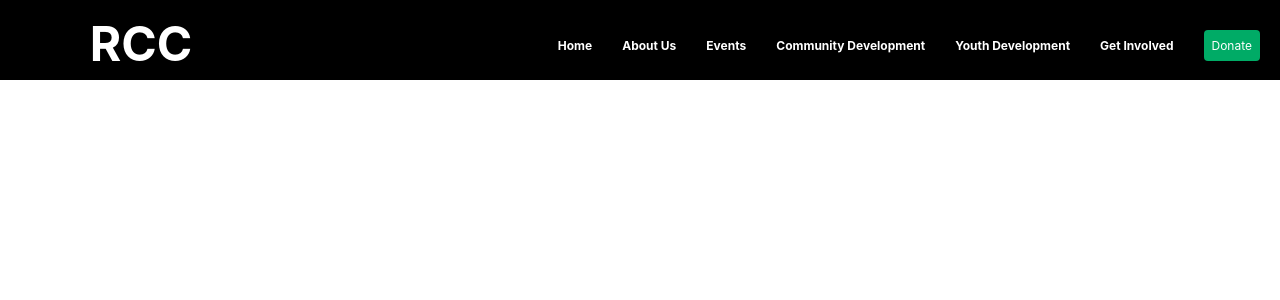
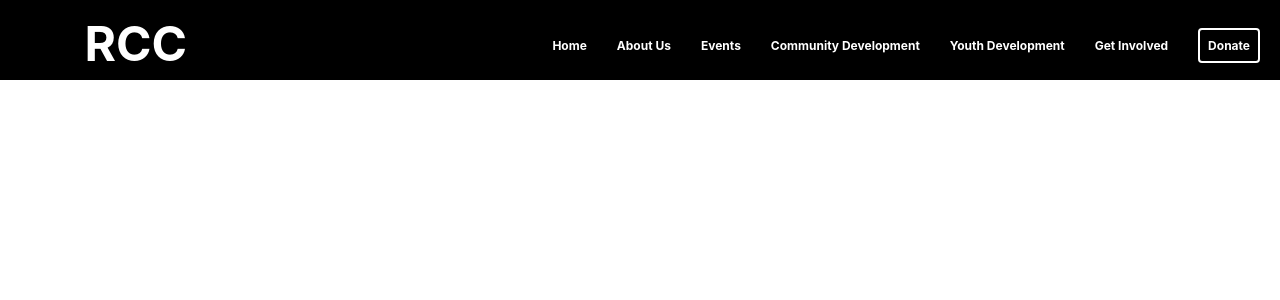
Before and after one commit to torreythomas/RichCapitalConcepts, a React (Create React App) app in the folder richcapitalconcepts/: page / in a window 1280 px wide. Shown: the top 300 px of the page. Built offline with nearby package versions, Linux system fonts and the light colour scheme.

Commit message:
minor navigation hover updates

```diff
--- a/richcapitalconcepts/src/Navigation/navbar.css
+++ b/richcapitalconcepts/src/Navigation/navbar.css
@@ -24,8 +24,17 @@ list-style-type: none;
 
 .nav-item-button {
     padding: 8px;
-    background-color: #00ab66;
+    background-color:transparent;
+    border: 2px solid white;
+    font-weight: bolder;
+    font-size: 12px;
     color: white;
+}
+
+
+.nav-item-button:hover {
+    background-color: green;
+    border: 2px solid green;
 }
 
 .site-logo-navbar {
--- a/richcapitalconcepts/src/Navigation/navbar.js
+++ b/richcapitalconcepts/src/Navigation/navbar.js
@@ -9,12 +9,12 @@ function Navigation() {
                  <div className="RCC-logo">
                      <h1> RCC</h1>
                  </div>
-        <li className="nav-item"><a className="nav-item-link b hover-navy" href="#"> Home </a></li>
-        <li className="nav-item"><a className="nav-item-link b hover-navy" href="#"> About Us     </a></li>
-        <li className="nav-item"><a className="nav-item-link b hover-navy" href="#"> Events </a></li>
-        <li className="nav-item"><a className="nav-item-link b hover-navy" href="#"> Community Development</a></li>
-        <li className="nav-item"><a className="nav-item-link b hover-navy" href="#"> Youth Development</a></li>
-        <li className="nav-item"><a className="nav-item-link b hover-navy" href="#"> Get Involved </a></li>
+        <li className="nav-item"><a className="nav-item-link b hover-green" href="#"> Home </a></li>
+        <li className="nav-item"><a className="nav-item-link b hover-green" href="#"> About Us     </a></li>
+        <li className="nav-item"><a className="nav-item-link b hover-green" href="#"> Events </a></li>
+        <li className="nav-item"><a className="nav-item-link b hover-green" href="#"> Community Development</a></li>
+        <li className="nav-item"><a className="nav-item-link b hover-green" href="#"> Youth Development</a></li>
+        <li className="nav-item"><a className="nav-item-link b hover-green" href="#"> Get Involved </a></li>
         <li className="nav-item"><a className=" nav-item-button shadow-5 br2" href="#"> Donate </a></li>
       </ul>
     </div>
```
